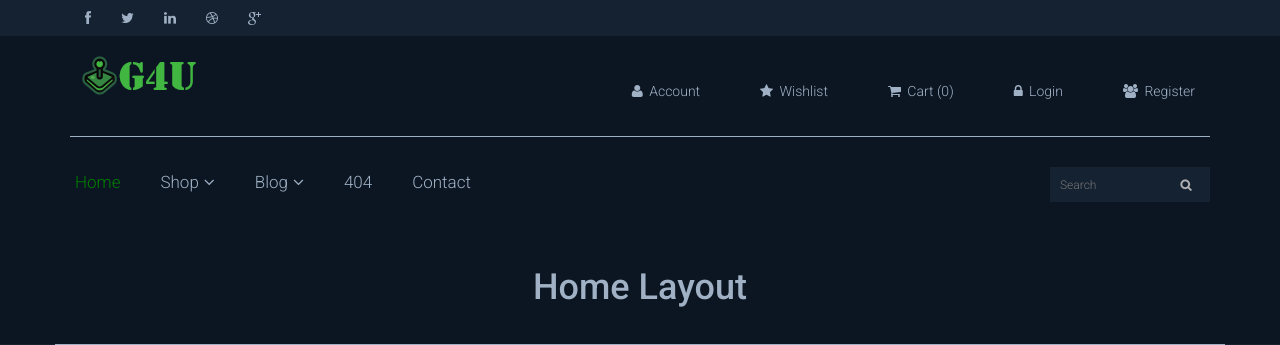
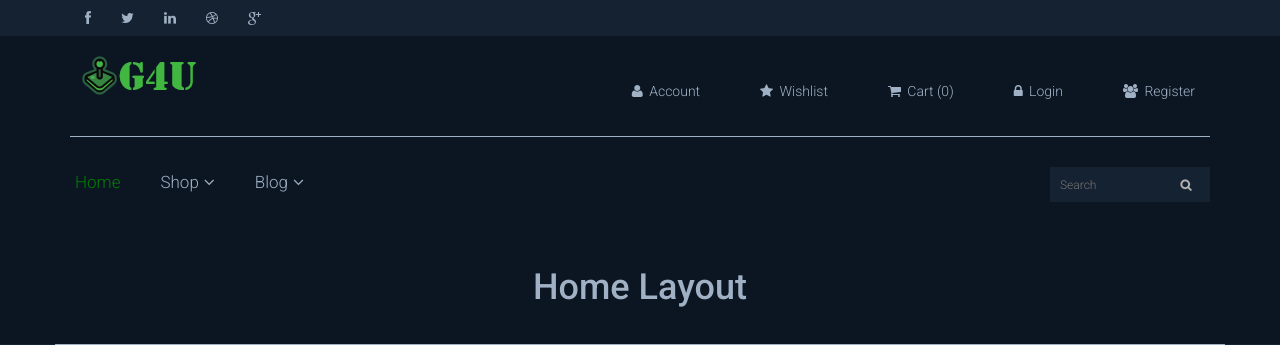
Before and after one commit to Zamachi/WebIS, a PHP site: page / in a window 1280 px wide. Shown: the top 345 px of the page. Run offline with PHP 8.4, Linux system fonts and the light colour scheme.

Commit message:
Update main.php

```diff
--- a/WBISFramework/views/layouts/main.php
+++ b/WBISFramework/views/layouts/main.php
@@ -117,8 +117,6 @@
 										<li><a href="blog-single.html">Blog Single</a></li>
                                     </ul>
                                 </li>
-								<li><a href="404.html">404</a></li>
-								<li><a href="contact-us.html">Contact</a></li>
 							</ul>
 						</div>
 					</div>
```
